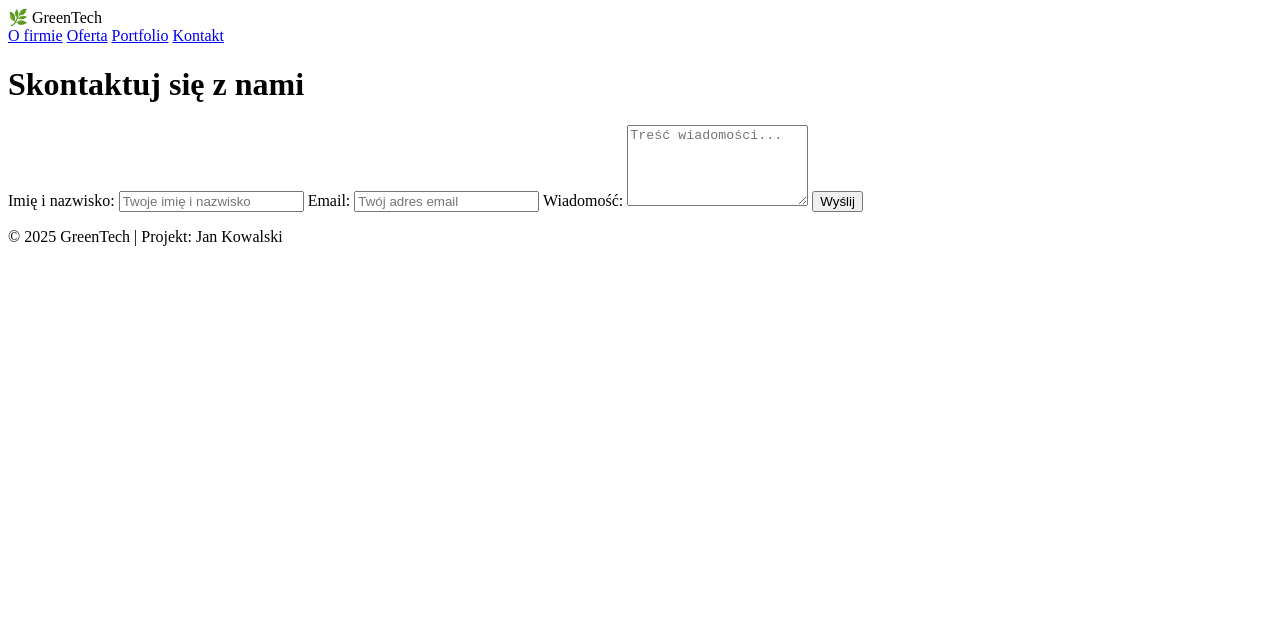
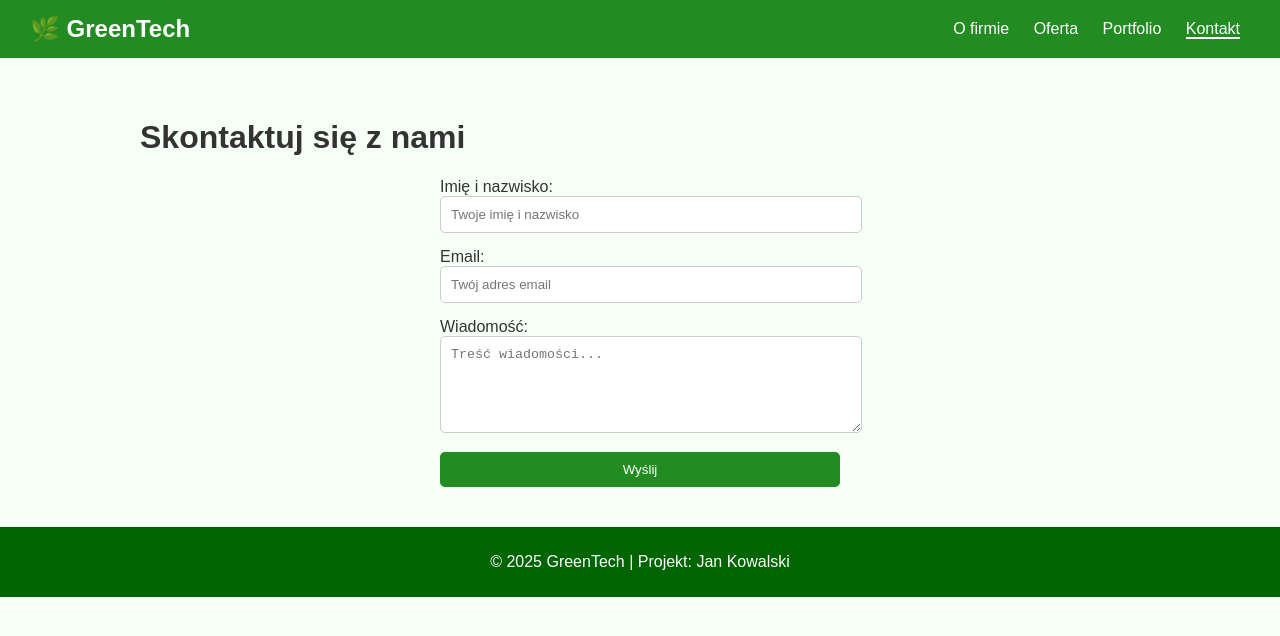
Before and after one commit to Maly21eh/green-tech, a plain HTML site: page kontakt.html in a window 1280 px wide. Drawn offline with Linux system fonts and the light colour scheme.

Commit message:
Add files via upload

```diff
--- a/style.css
+++ b/style.css
@@ -1,40 +1,128 @@
-<!DOCTYPE html>
-<html lang="pl">
-<head>
-  <meta charset="UTF-8">
-  <meta name="viewport" content="width=device-width, initial-scale=1.0">
-  <title>GreenTech – Kontakt</title>
-  <link rel="stylesheet" href="style.css">
-</head>
-<body>
-  <header>
-    <div class="logo">🌿 GreenTech</div>
-    <nav>
-      <a href="index.html">O firmie</a>
-      <a href="oferta.html">Oferta</a>
-      <a href="portfolio.html">Portfolio</a>
-      <a href="kontakt.html" class="active">Kontakt</a>
-    </nav>
-  </header>
+body {
+  font-family: 'Poppins', sans-serif;
+  margin: 0;
+  background-color: #f6fff6;
+  color: #333;
+}
 
-  <main>
-    <h1>Skontaktuj się z nami</h1>
-    <form class="contact-form">
-      <label>Imię i nazwisko:
-        <input type="text" placeholder="Twoje imię i nazwisko" required>
-      </label>
-      <label>Email:
-        <input type="email" placeholder="Twój adres email" required>
-      </label>
-      <label>Wiadomość:
-        <textarea placeholder="Treść wiadomości..." rows="5"></textarea>
-      </label>
-      <button type="submit">Wyślij</button>
-    </form>
-  </main>
+header {
+  background-color: #228B22;
+  color: white;
+  display: flex;
+  justify-content: space-between;
+  align-items: center;
+  padding: 15px 30px;
+}
 
-  <footer>
-    <p>&copy; 2025 GreenTech | Projekt: Jan Kowalski</p>
-  </footer>
-</body>
-</html>
+.logo {
+  font-size: 1.5em;
+  font-weight: 600;
+}
+
+nav a {
+  color: white;
+  text-decoration: none;
+  margin: 0 10px;
+  transition: color 0.3s, transform 0.3s;
+}
+
+nav a:hover {
+  color: #d4ffd4;
+  transform: scale(1.05);
+}
+
+.active {
+  border-bottom: 2px solid white;
+}
+
+main {
+  padding: 40px 20px;
+  max-width: 1000px;
+  margin: auto;
+}
+
+.offer-list li {
+  margin: 10px 0;
+  padding: 5px;
+}
+
+.portfolio {
+  display: flex;
+  flex-wrap: wrap;
+  justify-content: center;
+  gap: 20px;
+}
+
+.project {
+  background: white;
+  border-radius: 10px;
+  box-shadow: 0 2px 5px rgba(0,0,0,0.1);
+  text-align: center;
+  width: 300px;
+  transition: transform 0.3s;
+}
+
+.project:hover {
+  transform: scale(1.05);
+}
+
+.project img {
+  width: 100%;
+  border-radius: 10px 10px 0 0;
+}
+
+.contact-form {
+  display: flex;
+  flex-direction: column;
+  gap: 15px;
+  max-width: 400px;
+  margin: auto;
+}
+
+.contact-form input,
+.contact-form textarea {
+  width: 100%;
+  padding: 10px;
+  border: 1px solid #ccc;
+  border-radius: 5px;
+}
+
+.contact-form button {
+  background-color: #228B22;
+  color: white;
+  border: none;
+  padding: 10px;
+  cursor: pointer;
+  border-radius: 5px;
+  transition: background-color 0.3s;
+}
+
+.contact-form button:hover {
+  background-color: #32CD32;
+}
+
+footer {
+  background-color: #006400;
+  color: white;
+  text-align: center;
+  padding: 10px;
+}
+
+/* RESPONSYWNOŚĆ */
+@media (max-width: 700px) {
+  header {
+    flex-direction: column;
+    text-align: center;
+  }
+
+  nav {
+    display: flex;
+    flex-wrap: wrap;
+    justify-content: center;
+  }
+
+  .portfolio {
+    flex-direction: column;
+    align-items: center;
+  }
+}
```
